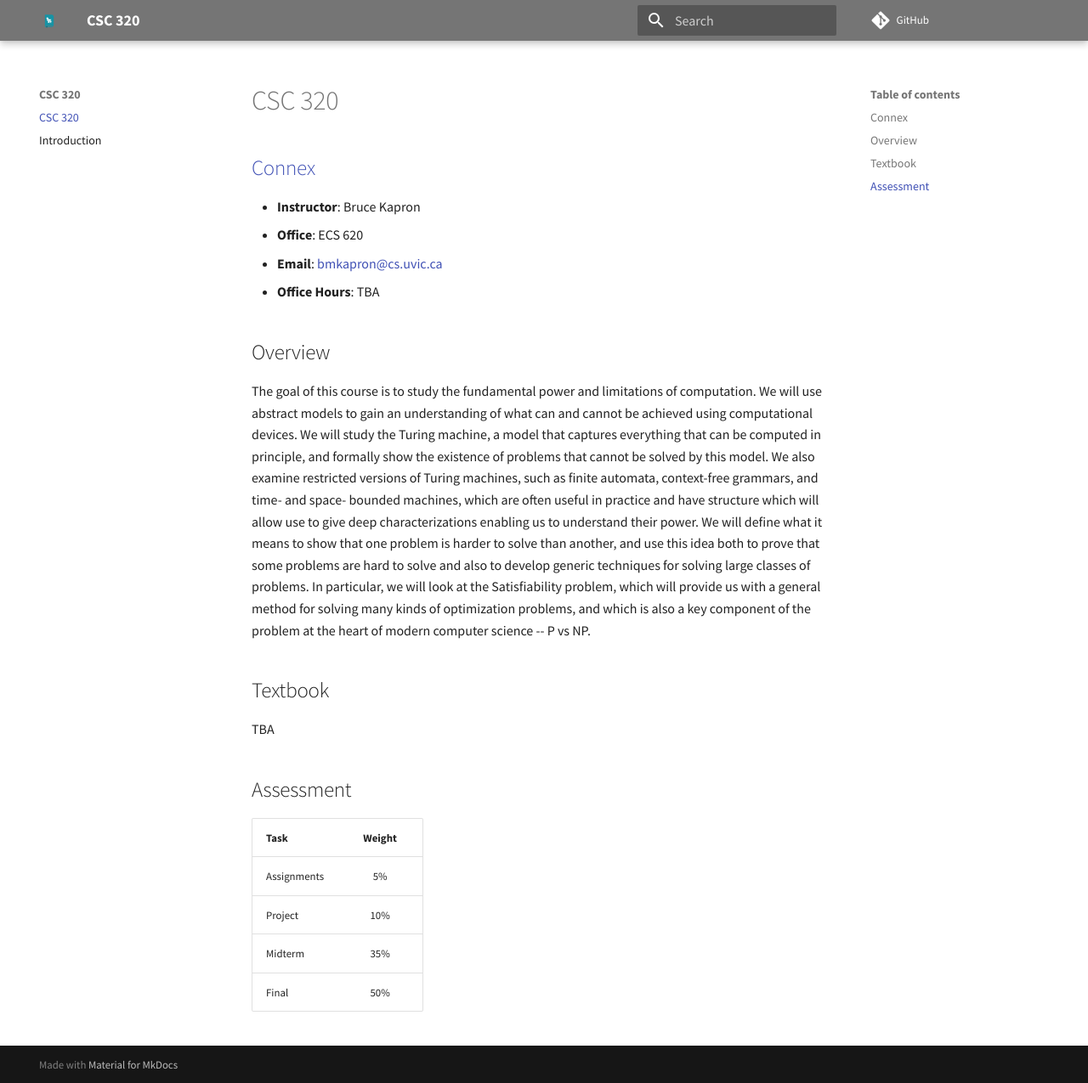
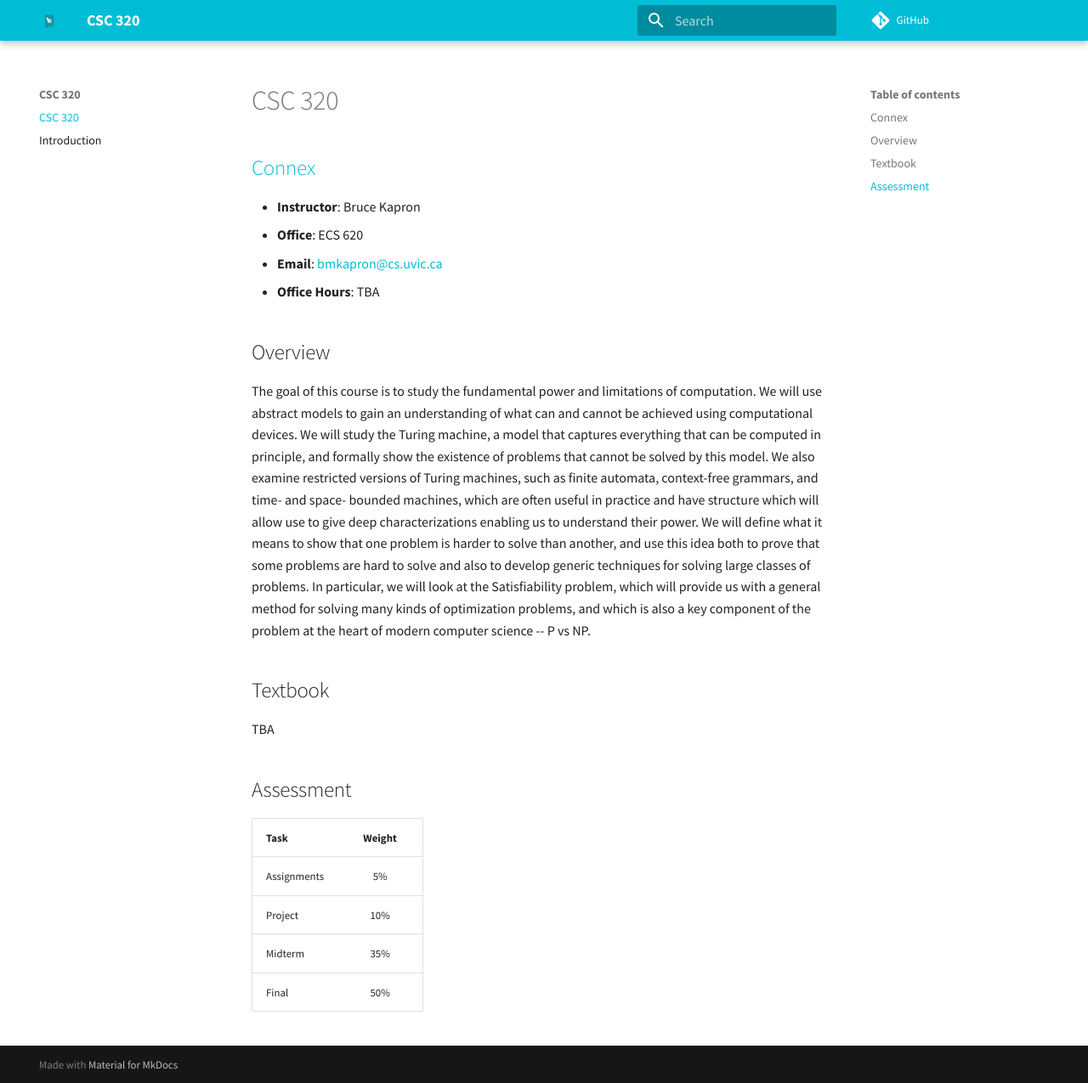
Before and after one commit to UVicNotes/CSC-320, an MkDocs documentation site: the page built from Notes/index.md, in a window 1280 px wide and 1275 px high. Shown: the whole window at 85% size. Built offline with MkDocs 1.6.1 and Material for MkDocs 9.7.7, drawn with Linux system fonts in a browser that asks for light colours; comment, search, counter and statistics services are not loaded.

Commit message:
Tweak colors

```diff
--- a/mkdocs.yml
+++ b/mkdocs.yml
@@ -13,7 +13,7 @@ theme: 'material'
 extra:
   logo: 'images/UVicNotes-Logo.svg'
   palette:
-    primary: 'grey'
+    primary: 'cyan'
     accent: 'orange'
   font:
     text: 'Source Sans Pro'
```
